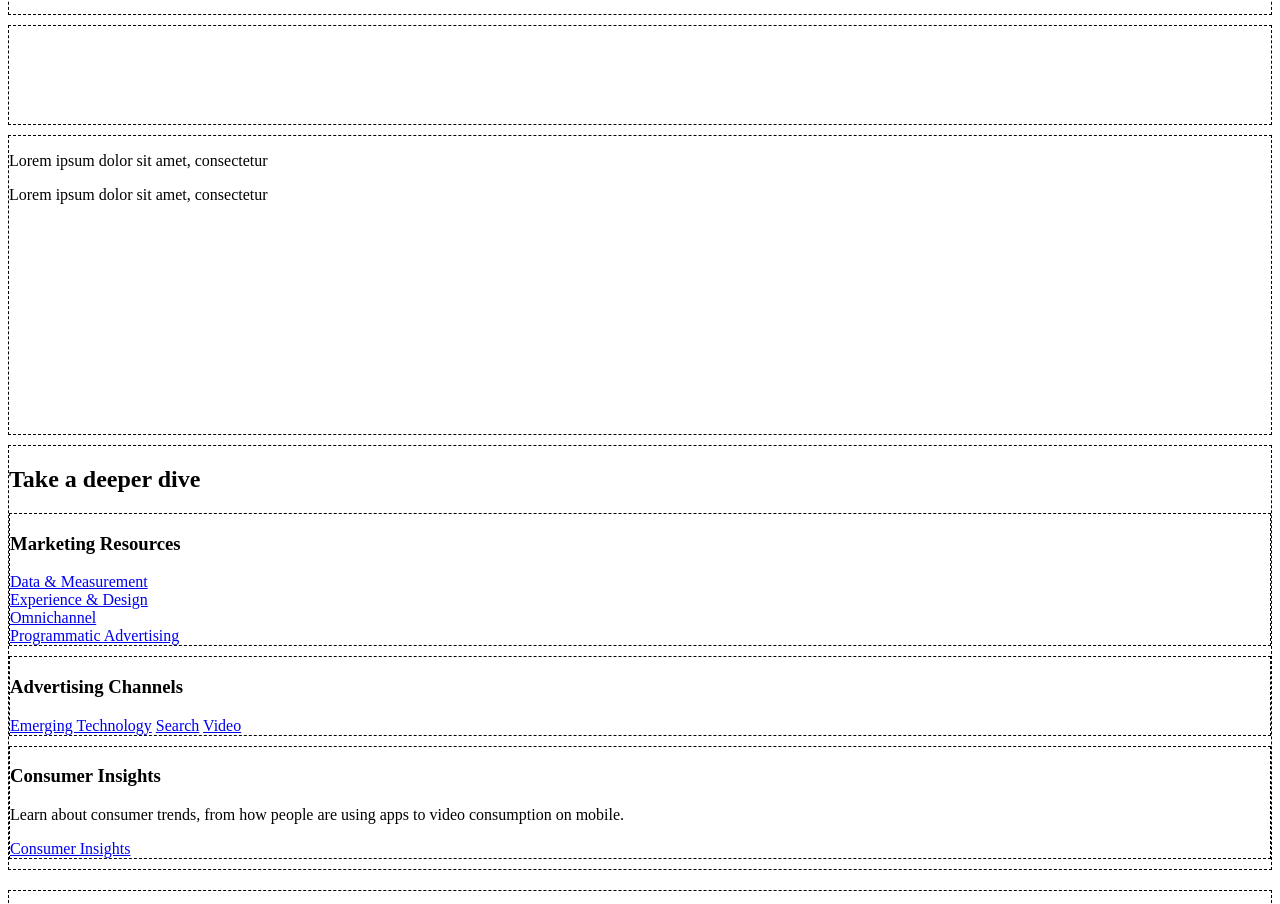
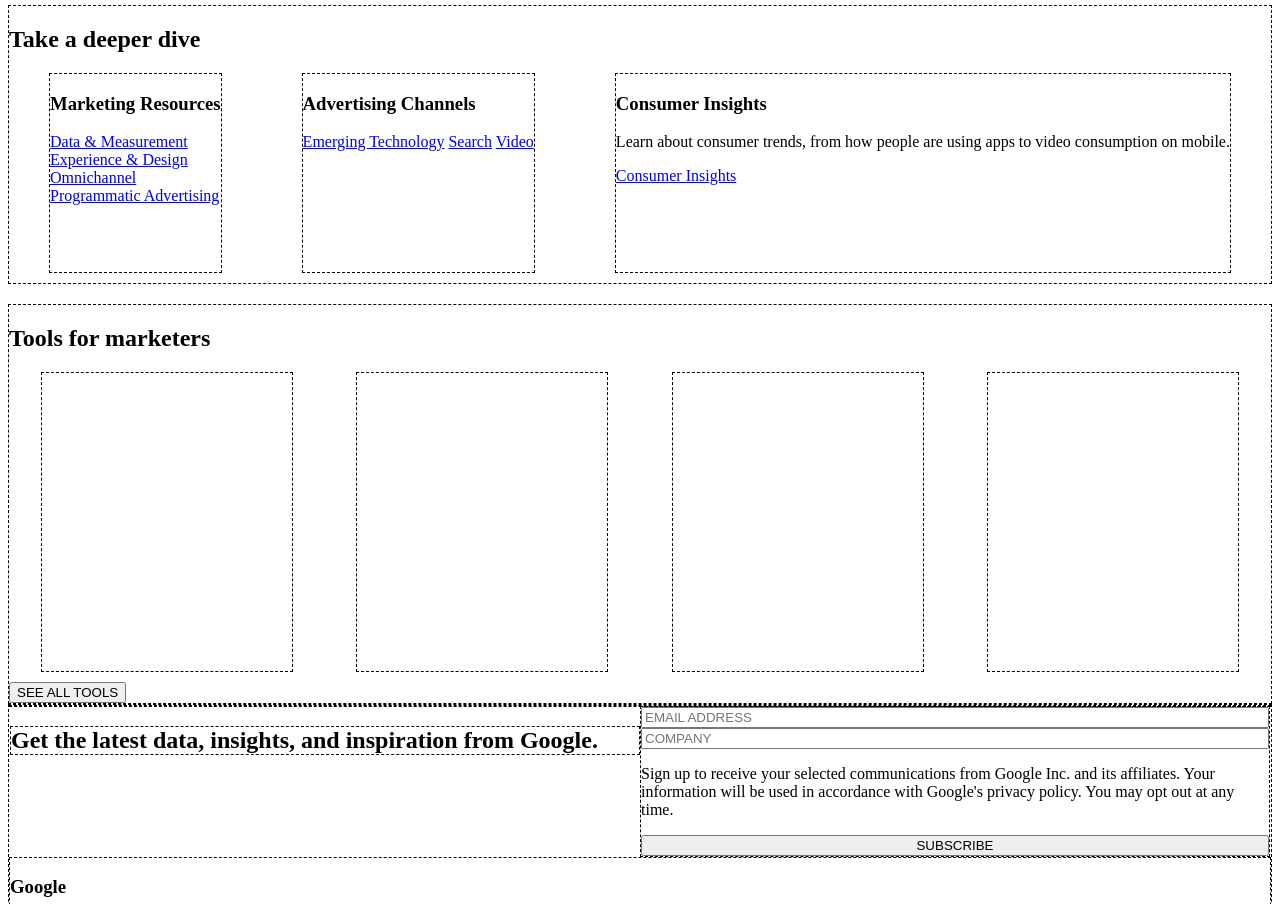
Before and after one commit to Chris-turina/think-with-google, a plain HTML site: page index.html in a window 1280 px wide. Shown: the part 883-1787 px from the top of the page. Drawn offline with Linux system fonts and the light colour scheme.

Commit message:
finish desktop responsive wire frame

```diff
--- a/css/styles.css
+++ b/css/styles.css
@@ -60,7 +60,7 @@
 
 }
 
-.row-2 {
+#row-2 {
   .margin-bottom: 20px;
 }
 
@@ -111,7 +111,7 @@
     flex-grow: 2;
   }
 
-  .row-1 {
+  .row {
     display: flex;
     flex-wrap: wrap;
     justify-content: space-around;
@@ -121,11 +121,11 @@
     width: 100vw;
   }
 
-  .row-2 {
+  /*.row-2 {
     display: flex;
     flex-wrap: wrap;
     justify-content: space-around;
-  }
+  }*/
 
   .big-two {
     width: 100vw;
@@ -168,6 +168,50 @@
 }
 
 @media screen and (min-width:1001px) {
+  .row {
+    display: flex;
+    justify-content: space-around;
+  }
 
+  .bigbox {
+    width: 50%;
+  }
 
+  .content {
+    width: 20%;
+    height: 300px;
+  }
+
+  .flex-box-2 {
+    display: flex;
+    justify-content: space-around;
+  }
+
+  .content-3 {
+    height: 200px;
+  }
+
+  .flex-box {
+    display: flex;
+    justify-content: space-around;
+  }
+
+  .content-2 {
+    width: 20%;
+    height: 300px;
+  }
+
+  .footer-title {
+    float: left;
+    width: 50%;
+  }
+
+  .input {
+    float: right;
+    width: 50%;
+  }
+
+  .bottom-footer {
+    clear: both;
+  }
 }
--- a/index.html
+++ b/index.html
@@ -20,7 +20,7 @@
 
         </div>
       </div>
-      <div class="row-1">
+      <div class="row">
         <div id="bigone"class=" dashed bigbox big-one">
             <p>Lorem ipsum dolor sit amet, consectetur <br> Lorem ipsum dolor sit amet, consectetur </p>
         </div>
@@ -33,7 +33,7 @@
           </div>
         <!-- </div> -->
       </div>
-      <div class="row-2">
+      <div id="row-2" class="row">
         <!-- <div class="flex-box"> -->
           <div class="dashed content content-three">
 
@@ -50,20 +50,20 @@
       <div class="dashed deeper-dive">
         <h2>Take a deeper dive</h2>
         <div class="flex-box-2">
-          <div class="dashed marketing-resources">
+          <div class="dashed marketing-resources content-3">
             <h3>Marketing Resources</h3>
             <a href="#">Data & Measurement</a>
             <a href="#">Experience & Design</a>
             <a href="#">Omnichannel</a>
             <a href="#">Programmatic Advertising</a>
           </div>
-          <div class="dashed advertising-channels">
+          <div class="dashed advertising-channels content-3">
             <h3>Advertising Channels</h3>
             <a href="#">Emerging Technology</a>
             <a href="#">Search</a>
             <a href="#">Video</a>
           </div>
-        <div class="dashed consumer-insights">
+        <div class="dashed consumer-insights content-3">
           <h3>Consumer Insights</h3>
           <p>Learn about consumer trends, from how people are using apps to video consumption on mobile.</p>
           <a href="#">Consumer Insights</a>
@@ -77,8 +77,6 @@
           </div>
           <div class="dashed content-2 two">
           </div>
-        <!-- </div>
-        <div class="flex-box"> -->
           <div class="dashed content-2 three">
           </div>
           <div class="dashed content-2 four">
@@ -93,9 +91,9 @@
           <div class="dashed input">
             <input type="text" name="" value="" placeholder="EMAIL ADDRESS">
             <input type="text" name="" value="" placeholder="COMPANY">
+            <p class="footer-para">Sign up to receive your selected communications from Google Inc. and its affiliates. Your information will be used in accordance with Google's privacy policy. You may opt out at any time.</p>
+            <button type="button" name="button">SUBSCRIBE</button>
           </div>
-          <p class="footer-para">Sign up to receive your selected communications from Google Inc. and its affiliates. Your information will be used in accordance with Google's privacy policy. You may opt out at any time.</p>
-          <button type="button" name="button">SUBSCRIBE</button>
           </div>
           <div class=" dashed bottom-footer">
             <h3>Google</h3>
```
